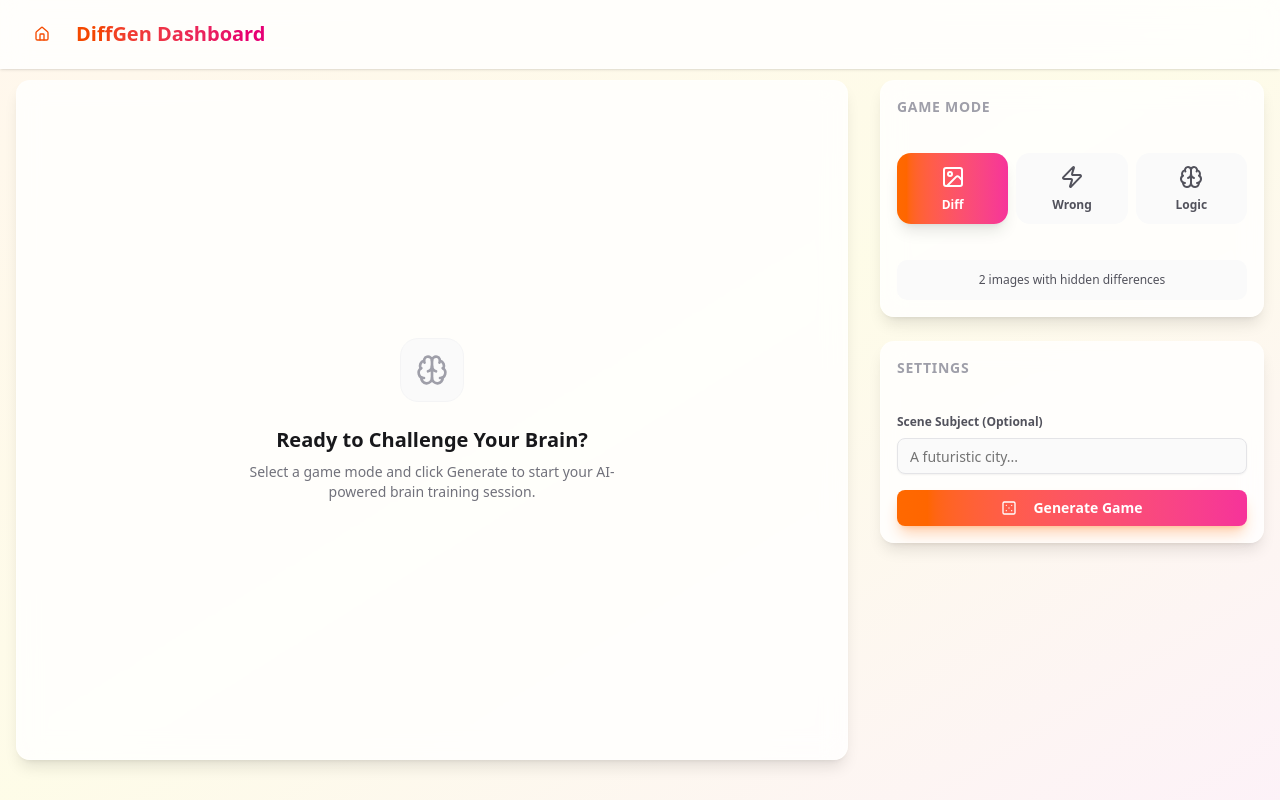
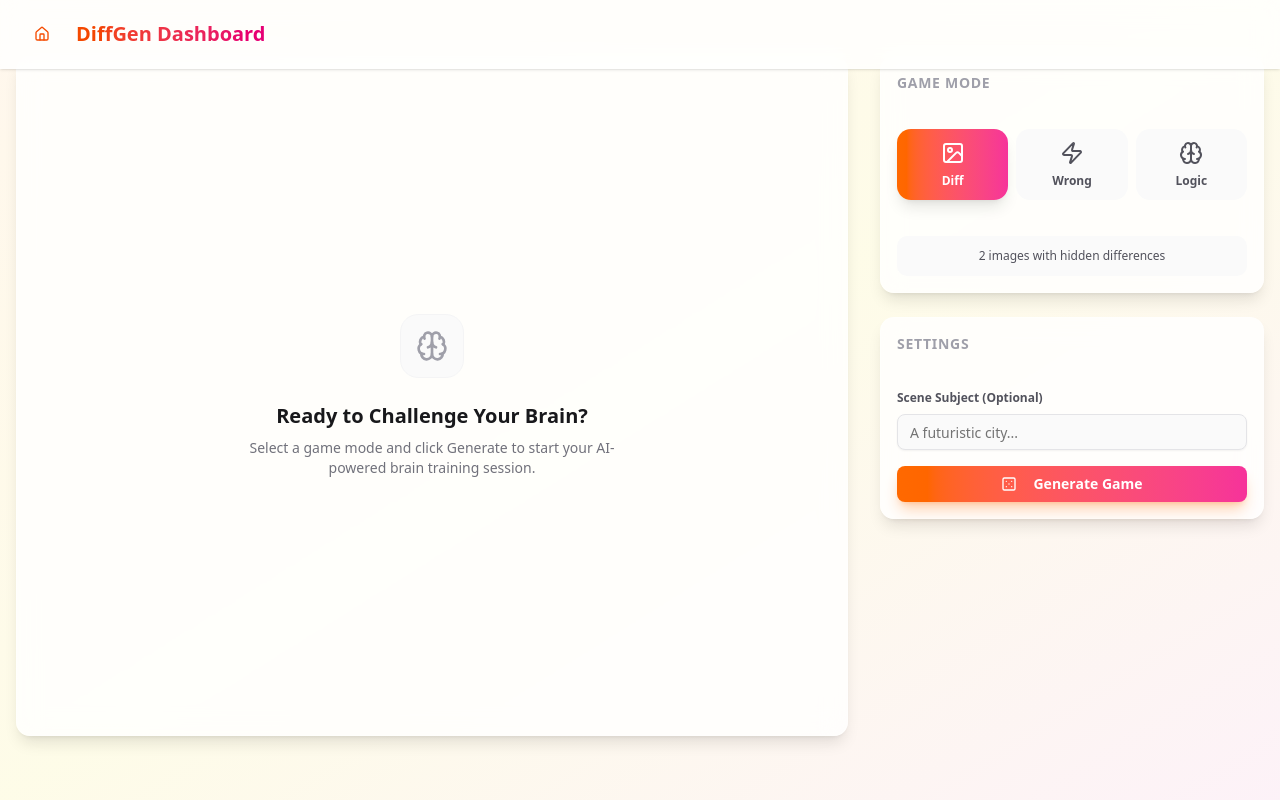
Before and after one commit to narendraAnalytics/diffimages, a Next.js app: page /dashboard in a window 1280 px wide. Built offline with nearby package versions, Linux system fonts and the light colour scheme.

Commit message:
Dashbaord resultimages updated

```diff
--- a/src/app/dashboard/page.tsx
+++ b/src/app/dashboard/page.tsx
@@ -63,7 +63,7 @@ export default function DashboardPage() {
   const [revealing, setRevealing] = useState(false);
   const [logicSolution, setLogicSolution] = useState<string | null>(null);
 
-  const hasContent = images || singleImage || logicGame;
+  const hasContent = !!(images || singleImage || logicGame);
 
   // Timer Logic
   useEffect(() => {
@@ -211,7 +211,7 @@ export default function DashboardPage() {
   };
 
   return (
-    <div className="pt-20 px-4 pb-8 max-w-7xl mx-auto">
+    <div className="pt-14 px-4 pb-8 max-w-7xl mx-auto">
       <div className="flex flex-col lg:flex-row gap-8 min-h-[calc(100vh-120px)]">
         {/* Left: Game Area */}
         <div className="flex-1">
--- a/src/components/dashboard/GameArea.tsx
+++ b/src/components/dashboard/GameArea.tsx
@@ -98,9 +98,8 @@ export default function GameArea({
         </div>
       ) : (
         <>
-          {/* Image Display Area */}
           <div
-            className="flex-1 cursor-move touch-none bg-zinc-50 flex items-center justify-center relative overflow-hidden"
+            className="flex-1 cursor-move touch-none bg-zinc-50 flex items-start justify-center relative overflow-hidden pt-10"
             onMouseDown={(e) => handleStart(e.clientX, e.clientY)}
             onMouseMove={(e) => handleMove(e.clientX, e.clientY)}
             onMouseUp={handleEnd}
```
